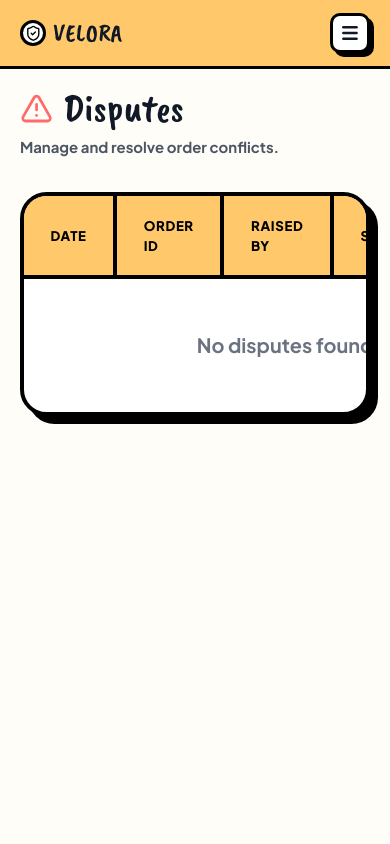
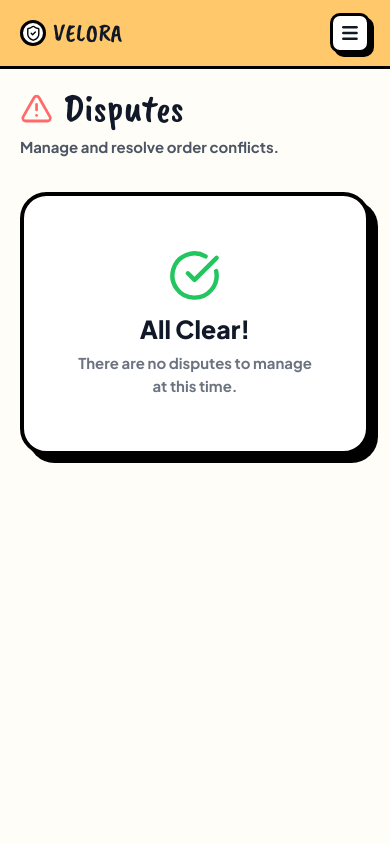
Before and after one commit to AmalSKumar0/Velora-, a Django app: page /users/admin/disputes/ in a window 390 px wide. Run offline with Django 5.2, Linux system fonts and the light colour scheme; the visitor is signed in with stand-in values (Sample User, id 1); data that the repository does not hold is empty; some libraries are stand-ins or nearby versions.

Commit message:
update: Added responsiveness to all the pages

```diff
--- a/templates/admin/base.html
+++ b/templates/admin/base.html
@@ -31,7 +31,7 @@
     html { font-size: 13.26px; }
   </style>
 </head>
-<body class="min-h-screen bg-[#fffdf8] font-sans text-gray-900 selection:bg-[#ffc86b] selection:text-black flex flex-col lg:flex-row relative">
+<body class="min-h-screen bg-[#fffdf8] font-sans text-gray-900 selection:bg-[#ffc86b] selection:text-black flex flex-col lg:flex-row relative overflow-x-hidden">
 
   {% include 'includes/message.html' %}
 
--- a/templates/admin/dispute_detail.html
+++ b/templates/admin/dispute_detail.html
@@ -43,7 +43,7 @@
             <p class="text-sm font-bold text-gray-500">Raised by {{ dispute.raised_by.username }} ({{ dispute.raised_by.role }}) on {{ dispute.created_at|date:"M d, Y" }}</p>
           </div>
         </div>
-        <p class="text-gray-800 font-medium text-lg leading-relaxed whitespace-pre-wrap">{{ dispute.reason }}</p>
+        <p class="text-gray-800 font-medium text-lg leading-relaxed whitespace-pre-wrap break-words break-all">{{ dispute.reason }}</p>
       </div>
 
       {% if dispute.status == 'open' %}
--- a/templates/admin/disputes.html
+++ b/templates/admin/disputes.html
@@ -13,50 +13,56 @@
     </div>
   </div>
 
-  <div class="bg-white border-[4px] border-black rounded-[2rem] shadow-[8px_8px_0px_0px_rgba(0,0,0,1)] overflow-hidden">
-    <div class="overflow-x-auto">
-      <table class="w-full text-left border-collapse">
-        <thead>
-          <tr class="bg-[#ffc86b] border-b-[4px] border-black text-black">
-            <th class="py-6 px-8 font-black uppercase tracking-wider text-base border-r-[4px] border-black">Date</th>
-            <th class="py-6 px-8 font-black uppercase tracking-wider text-base border-r-[4px] border-black">Order ID</th>
-            <th class="py-6 px-8 font-black uppercase tracking-wider text-base border-r-[4px] border-black">Raised By</th>
-            <th class="py-6 px-8 font-black uppercase tracking-wider text-base border-r-[4px] border-black">Status</th>
-            <th class="py-6 px-8 font-black uppercase tracking-wider text-base">Action</th>
-          </tr>
-        </thead>
-        <tbody class="font-medium text-gray-800 divide-y-[4px] divide-black">
+  {% if disputes %}
+  <div class="grid grid-cols-1 md:grid-cols-2 lg:grid-cols-3 gap-6">
     {% for dispute in disputes %}
-            <tr class="hover:bg-[#fffdf8] transition-colors">
-              <td class="py-6 px-8 border-r-[4px] border-black font-bold text-lg">{{ dispute.created_at|date:"M d, Y" }}</td>
-              <td class="py-6 px-8 border-r-[4px] border-black font-bold text-lg">#{{ dispute.order.id|truncatechars:10 }}</td>
-              <td class="py-6 px-8 border-r-[4px] border-black font-bold text-lg">
-                  {{ dispute.raised_by.username }}
-                  <span class="text-sm text-gray-500 uppercase tracking-widest block mt-1">{{ dispute.raised_by.role }}</span>
-              </td>
-              <td class="py-6 px-8 border-r-[4px] border-black font-bold text-lg">
+      <div class="bg-white border-[4px] border-black rounded-[2rem] p-6 shadow-[8px_8px_0px_0px_rgba(0,0,0,1)] flex flex-col justify-between hover:-translate-y-1 transition-transform">
+
+        <div class="space-y-5">
+          <div class="flex justify-between items-start">
+            <div>
+              <p class="text-[10px] font-black text-gray-500 uppercase tracking-widest">{{ dispute.created_at|date:"M d, Y" }}</p>
+              <h3 class="font-black text-2xl mt-1">#{{ dispute.order.id|truncatechars:10 }}</h3>
+            </div>
             {% if dispute.status == 'open' %}
-                  <span class="bg-red-500 text-white border-[2px] border-black px-4 py-2 rounded-lg text-sm uppercase tracking-wider">Open</span>
+              <span class="bg-red-500 text-white border-[2px] border-black px-3 py-1 rounded-lg text-xs font-black uppercase tracking-wider shadow-[2px_2px_0px_0px_rgba(0,0,0,1)]">Open</span>
             {% elif dispute.status == 'resolved' %}
-                  <span class="bg-green-400 text-black border-[2px] border-black px-4 py-2 rounded-lg text-sm uppercase tracking-wider">Resolved</span>
+              <span class="bg-green-400 text-black border-[2px] border-black px-3 py-1 rounded-lg text-xs font-black uppercase tracking-wider shadow-[2px_2px_0px_0px_rgba(0,0,0,1)]">Resolved</span>
             {% else %}
-                  <span class="bg-gray-300 text-black border-[2px] border-black px-4 py-2 rounded-lg text-sm uppercase tracking-wider">Rejected</span>
+              <span class="bg-gray-300 text-black border-[2px] border-black px-3 py-1 rounded-lg text-xs font-black uppercase tracking-wider shadow-[2px_2px_0px_0px_rgba(0,0,0,1)]">Rejected</span>
             {% endif %}
-              </td>
-              <td class="py-6 px-8">
-                <a href="{% url 'admin_dispute_detail' dispute.id %}" class="inline-flex items-center gap-2 bg-black text-white border-[3px] border-black px-5 py-3 rounded-xl font-bold text-base hover:bg-gray-800 transition-all shadow-[4px_4px_0px_0px_rgba(0,0,0,0.2)] hover:shadow-none hover:translate-x-[4px] hover:translate-y-[4px]">
+          </div>
+
+          <div class="bg-[#fffdf8] border-[3px] border-black rounded-xl p-4">
+            <p class="text-[10px] font-black uppercase tracking-widest text-gray-500 mb-2">Raised By</p>
+            <div class="flex items-center gap-3">
+              <div class="w-10 h-10 bg-[#ffc86b] border-[2px] border-black rounded-full flex items-center justify-center font-black text-lg shadow-[2px_2px_0px_0px_rgba(0,0,0,1)]">
+                {{ dispute.raised_by.username|make_list|first|upper }}
+              </div>
+              <div>
+                <p class="font-bold text-lg leading-none">{{ dispute.raised_by.username }}</p>
+                <p class="text-[10px] text-gray-600 font-black uppercase mt-1">{{ dispute.raised_by.role }}</p>
+              </div>
+            </div>
+          </div>
+        </div>
+
+        <div class="mt-6 pt-6 border-t-[3px] border-black border-dashed">
+          <a href="{% url 'admin_dispute_detail' dispute.id %}" class="w-full inline-flex items-center justify-center gap-2 bg-black text-white border-[3px] border-black px-5 py-3 rounded-xl font-bold text-base hover:bg-gray-800 transition-all shadow-[4px_4px_0px_0px_rgba(0,0,0,0.2)] hover:shadow-none hover:translate-x-[4px] hover:translate-y-[4px]">
             <i data-lucide="eye" class="w-5 h-5"></i> Review Case
           </a>
-              </td>
-            </tr>
-          {% empty %}
-            <tr>
-              <td colspan="5" class="py-16 px-8 text-center text-gray-500 font-bold text-2xl">No disputes found.</td>
-            </tr>
+        </div>
+
+      </div>
     {% endfor %}
-        </tbody>
-      </table>
   </div>
+  {% else %}
+  <div class="bg-white border-[4px] border-black rounded-[2rem] p-16 text-center shadow-[8px_8px_0px_0px_rgba(0,0,0,1)]">
+      <i data-lucide="check-circle" class="w-16 h-16 mx-auto text-green-500 mb-4"></i>
+      <h2 class="text-3xl font-black mb-2">All Clear!</h2>
+      <p class="text-gray-500 font-bold text-lg">There are no disputes to manage at this time.</p>
+  </div>
+  {% endif %}
 
     {% if disputes.has_other_pages %}
     <div class="bg-gray-50 border-t-[4px] border-black p-5 flex items-center justify-between">
```
Also changed, not shown: templates/admin/payments.html (+38 -36 lines), templates/artist/request/my_work.html (+31 -55 lines). Lines whose indentation alone changed are shown as unchanged.
